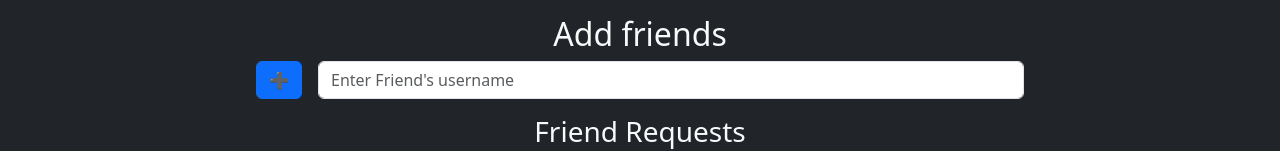
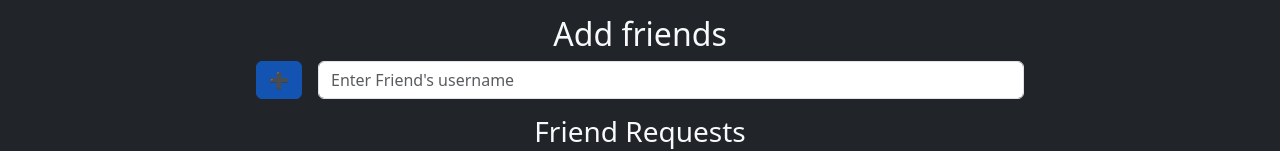
Before and after one commit to jclegg03/jStartup, a React (Vite) app: page /friends in a window 1280 px wide. Shown: the part 415-566 px from the top of the page. Built offline with nearby package versions, Linux system fonts and the light colour scheme.

Commit message:
can't add blank friends

```diff
--- a/src/friends/friends.jsx
+++ b/src/friends/friends.jsx
@@ -117,7 +117,7 @@ export function Friends(props) {
                     <div className="section">
                         <h2>Add friends</h2>
                         <div id="add">
-                            <button className="btn btn-primary" onClick={() => saveFriend()}>➕</button>
+                            <button className="btn btn-primary" disabled={!friendName} onClick={() => saveFriend()}>➕</button>
                             <input className="form-control" onChange={(e) => setFriendName(e.target.value)} type="text" placeholder="Enter Friend's username"/>
                         </div>
                     </div>
```
